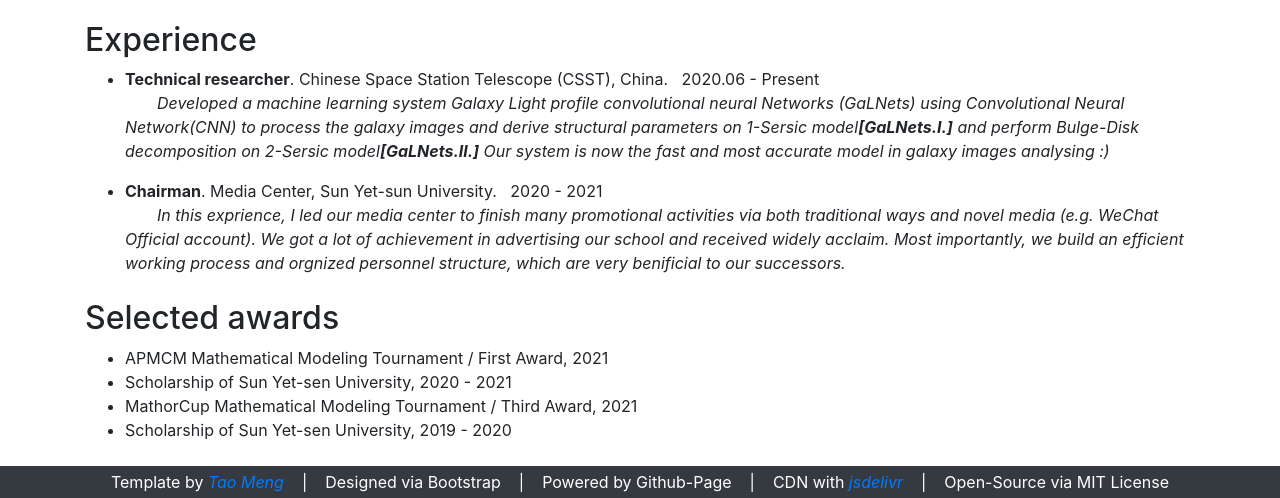
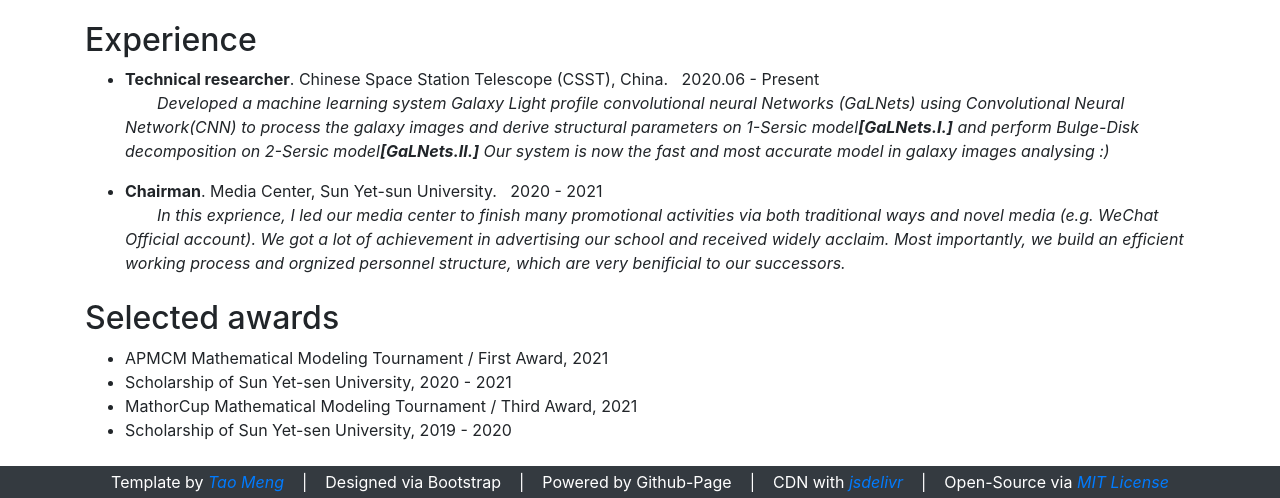
Before and after one commit to ChosenQ/resume, a website: page index.html in a window 1280 px wide. Shown: the part 752-1250 px from the top of the page. Drawn offline with Linux system fonts and the light colour scheme.

Commit message:
add license link

```diff
--- a/index.html
+++ b/index.html
@@ -226,7 +226,7 @@
         &nbsp;&nbsp;
         |
         &nbsp;&nbsp;
-        Open-Source via MIT License
+        Open-Source via <i><a href="https://cdn.jsdelivr.net/gh/ChosenQ/resume@main/license">MIT License</a></i>
       </p>
     </div>
     <!-- /.container -->
```
